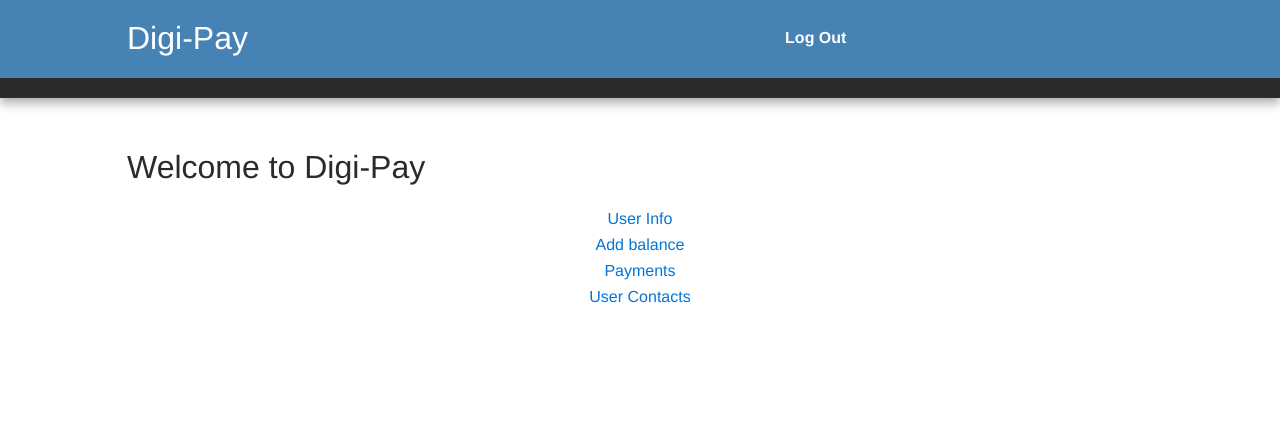
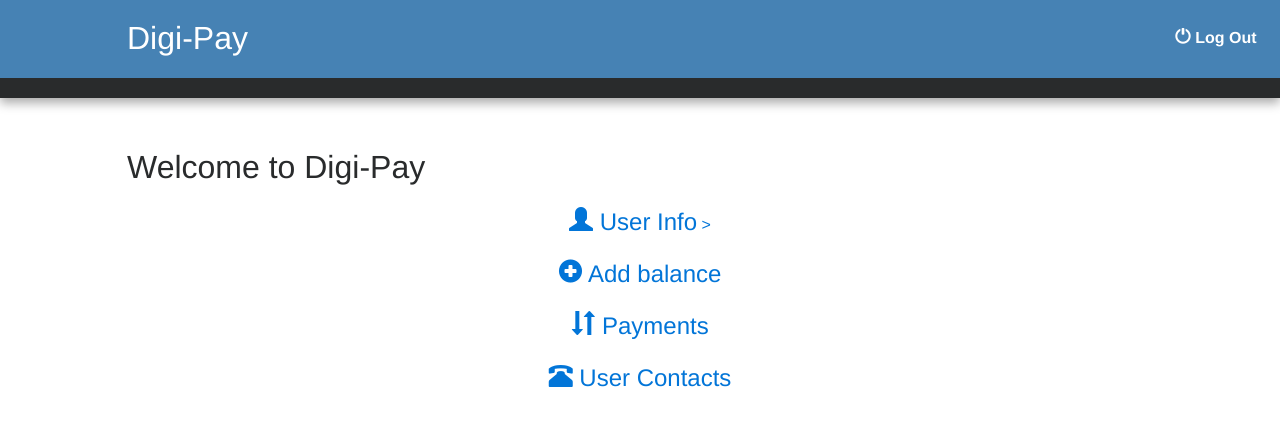
Before and after one commit to firaaz/mongo_project, a Flask app: page /selection_page in a window 1280 px wide. Shown: the top 426 px of the page. Run offline with Flask 2, Linux system fonts and the light colour scheme; the visitor is signed in with stand-in values (Sample User, id 1); some libraries are stand-ins or nearby versions.

Commit message:
CSS changes

```diff
--- a/static/css/main.css
+++ b/static/css/main.css
@@ -16,7 +16,8 @@ html {
     text-shadow: none;
 }
 
-hr {
+hr.style-two { border: 0; height: 1px; background-image: linear-gradient(to right, rgba(0, 0, 0, 0), rgba(0, 0, 0, 0.75), rgba(0, 0, 0, 0)); }
+/*hr {
     display: block;
     height: 1px;
     border: 0;
@@ -24,7 +25,7 @@ hr {
     margin: 1em 0;
     padding: 0;
 }
-
+*/
 audio,
 canvas,
 iframe,
--- a/templates/base.html
+++ b/templates/base.html
@@ -11,6 +11,8 @@
         <meta name="viewport" content="width=device-width, initial-scale=1">
         <link rel="apple-touch-icon" href="static/apple-touch-icon.png">
         <link rel="stylesheet" href="https://www.w3schools.com/w3css/4/w3.css">
+        <link href="https://fonts.googleapis.com/css?family=Rubik:400,500,700" rel="stylesheet">
+        <link rel="stylesheet" type="text/css" href="https://cdnjs.cloudflare.com/ajax/libs/twitter-bootstrap/3.3.7/css/bootstrap.min.css">
         <link rel="stylesheet" href="https://maxcdn.bootstrapcdn.com/bootstrap/4.0.0-alpha.6/css/bootstrap.min.css" integrity="sha384-rwoIResjU2yc3z8GV/NPeZWAv56rSmLldC3R/AZzGRnGxQQKnKkoFVhFQhNUwEyJ" crossorigin="anonymous">
         <link rel="stylesheet" href="static/css/normalize.min.css">
         <link rel="stylesheet" href="static/css/main.css">
@@ -30,7 +32,7 @@
                 {% if session['Username'] %}
                 <nav>
                     <ul>
-                        <li><a href="/signout">Log Out</a></li>
+                        <li><a href="/signout" style="margin-left: 400px;"><span class="glyphicon glyphicon-off" aria-hidden="true"></span> Log Out</a></li>
                     </ul>
                 </nav>
                 {% else %}
--- a/templates/selection_page.html
+++ b/templates/selection_page.html
@@ -7,10 +7,10 @@ Digi-Pay
 <h1>Welcome to Digi-Pay</h1>
 
 <div class="container">
-<center><div class="square"><span class="cont"><a href="user_info">User Info</a></span></div></center>
-<center><div class="square"><span class="cont"><a href="balance">Add balance</a></span></div></center>
-<center><div class="square"><span class="cont"><a href="payment">Payments</a></span></div></center>
-<center><div class="square"><span class="cont"><a href="user_contact">User Contacts</a></span></div></center>
+<center><div class="square"><span class="cont" style="font-size: 24px;line-height: 0.4;font-weight: 500;font-style: normal;"><a href="user_info"><span class="glyphicon glyphicon-user" aria-hidden="true"></span> User Info</a<span class="glyphicon glyphicon-search" aria-hidden="true"></span> ></span></div></center>
+<center><div class="square" style="margin-top: 20px;"><span class="cont" style= "line-height: 0.4;font-weight: 500;font-style: normal;"><a href="balance" style="font-size: 24px;"><span class="glyphicon glyphicon-plus-sign" aria-hidden="true"></span> Add balance</a></span></div></center>
+<center><div class="square" style="margin-top: 20px;"><span class="cont" style="font-size: 24px;line-height: 0.4;font-weight: 500;font-style: normal;"><a href="payment"><span class="glyphicon glyphicon-sort" aria-hidden="true"></span> Payments</a></span></div></center>
+<center><div class="square" style="margin-top: 20px;"><span class="cont" style="font-size: 24px;line-height: 0.4;font-weight: 500;font-style: normal;"><a href="user_contact"><span class="glyphicon glyphicon-phone-alt" aria-hidden="true"></span> User Contacts</a></span></div></center>
 {% include 'flash.html' %}
 <!-- <div id="square"></div> -->
 </div>
--- a/templates/user_contact.html
+++ b/templates/user_contact.html
@@ -24,11 +24,13 @@ Digi-Pay
                     <td>{{tuser['Username']}}</td>
 
                 </tr>
-                <tr><td><hr></td></tr>
+               <!--  <tr><td><hr></td></tr> -->
                 {% endfor %}
             </table>
+
         </div>
     </div>
+    <hr style="margin-top: 100px;" class="style-two">
 </form>
 
 
```
